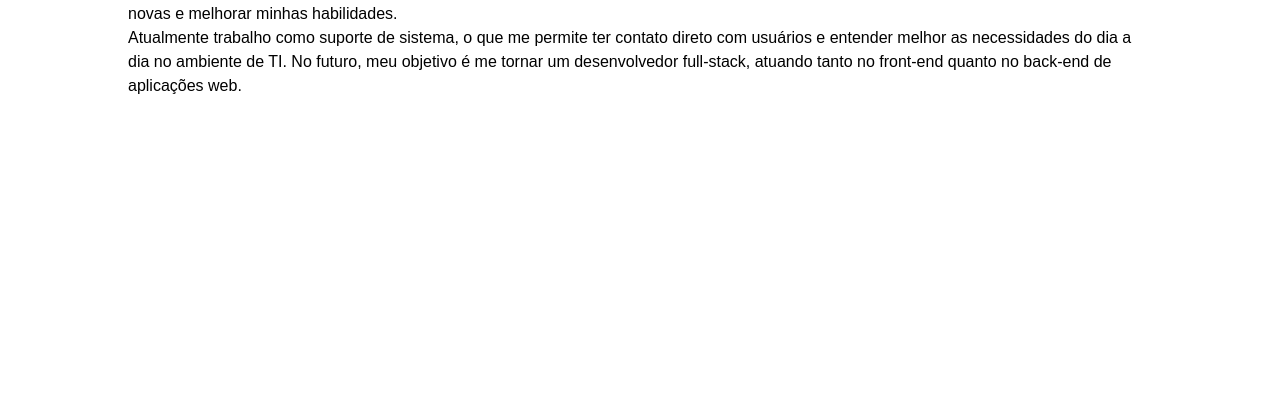
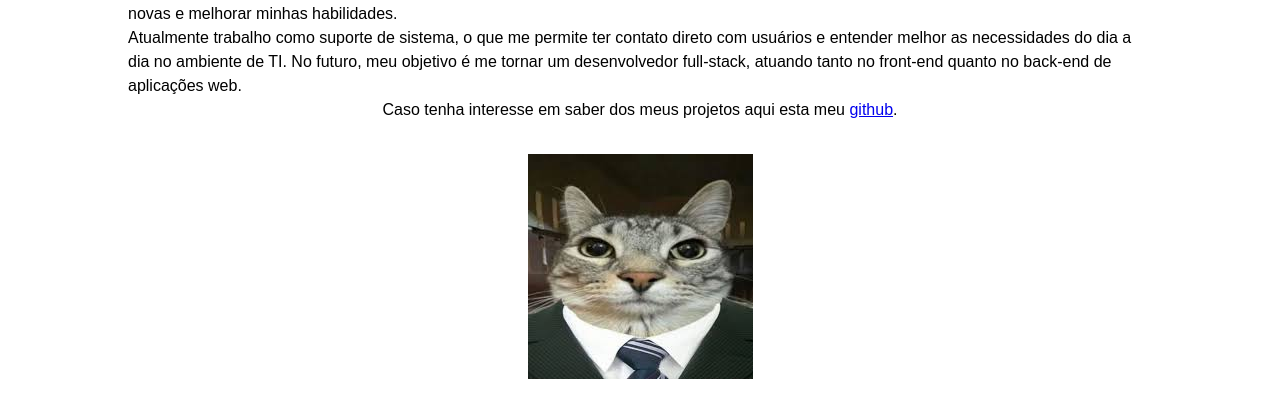
Before and after one commit to Bbaranoski/portifolio, a plain HTML site: page index.html in a window 1280 px wide. Shown: the part 164-582 px from the top of the page. Drawn offline with Linux system fonts and the light colour scheme.

Commit message:
adicionando algumas coisa a mais no sobre

```diff
--- a/index.html
+++ b/index.html
@@ -7,7 +7,7 @@
   <link rel="stylesheet" href="./style.css">
 </head>
 <body>
-  <!-- Menu de navegação -->
+  <!-- Menu de navegacao -->
   <nav>
     <ul>
       <li><a href="index.html">Sobre</a></li>
@@ -16,11 +16,13 @@
       <li><a href="contato.html">Contato</a></li>
     </ul>
   </nav>
-  <!-- Conteúdo da página -->
+  <!-- Conteudo da pagina -->
   <main class="sobre">
     <h1>Olá, eu sou Breno Baranoski</h1>
     <p>Nos meus momentos livres, gosto de jogar video games e me dedicar aos estudos sobre programação, sempre buscando aprender coisas novas e melhorar minhas habilidades.</p>
     <p>Atualmente trabalho como suporte de sistema, o que me permite ter contato direto com usuários e entender melhor as necessidades do dia a dia no ambiente de TI. No futuro, meu objetivo é me tornar um desenvolvedor full-stack, atuando tanto no front-end quanto no back-end de aplicações web.</p>
+    <p>Caso tenha interesse em saber dos meus projetos aqui esta meu <a href="https://github.com/Bbaranoski">github</a>.</p>
+    <img src="./img/ca.jpg" alt="Breno">
   </main>
 
   <script src="./script.js"></script>
--- a/style.css
+++ b/style.css
@@ -38,6 +38,10 @@ main {
 
 .sobre {
     padding: 36px 10vw;
+}
+
+img {
+  padding: 2rem;
 }
 /* Responsividade */
 @media (max-width: 600px) {
```
Also changed, not shown: portfolio.html (+2 -2 lines), img/ca.jpg (added).
